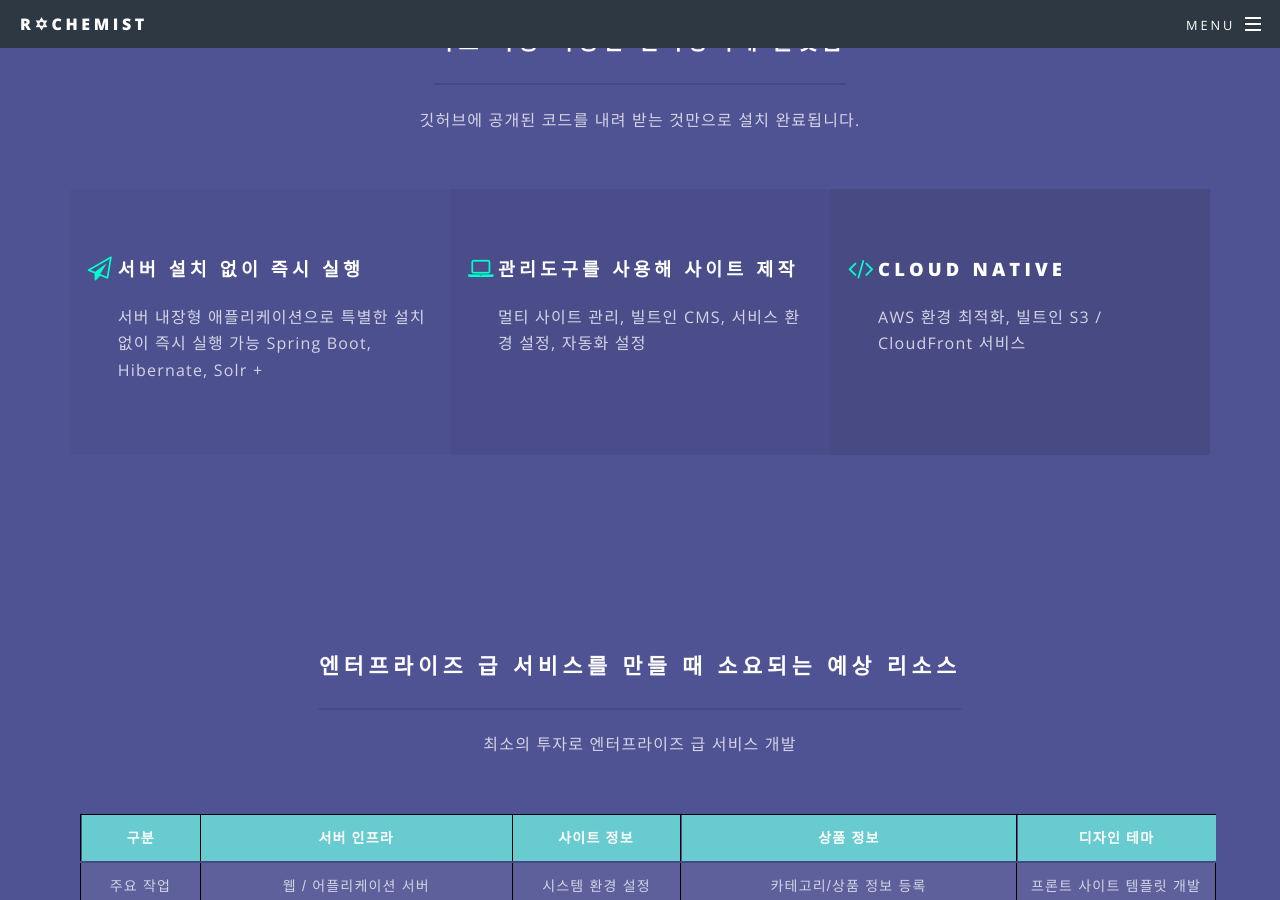
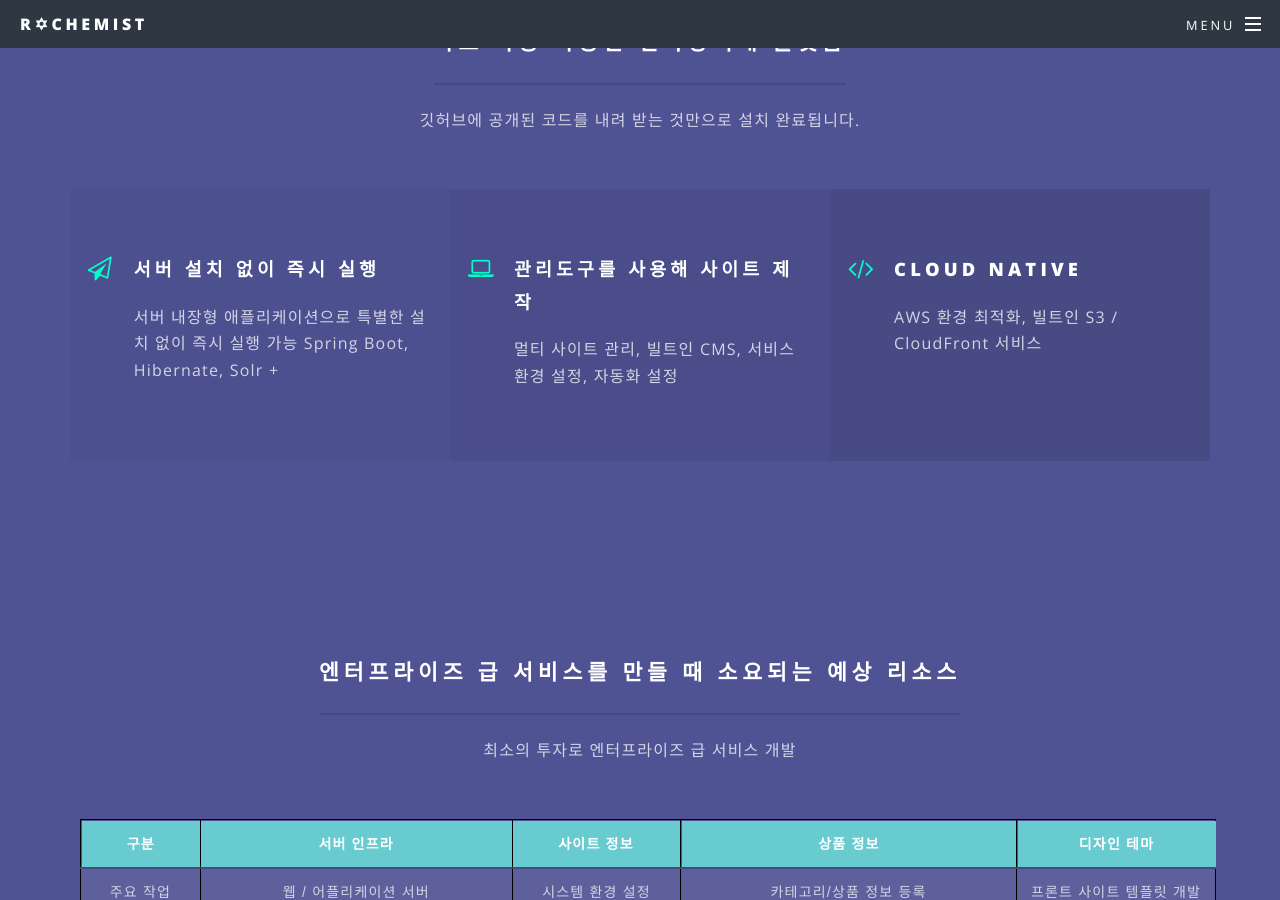
Before and after one commit to rchemist/rchemist.github.io, a Jekyll site: the page built from index.html, in a window 1280 px wide and 900 px high, scrolled down 973 px. Built offline with Jekyll 4.4.1, drawn with Linux system fonts in a browser that asks for light colours.

```diff
--- a/css/main.scss
+++ b/css/main.scss
@@ -894,7 +894,7 @@ $baseurl: '{{ site.baseurl }}/images';
 		width: 100%;
 
 		li {
-			@include padding(4em, 1em, (0,0,0.5,2em));
+			@include padding(4em, 1em, (0,0,0.5,3em));
 			display: block;
 			position: relative;
 			text-align: left;
```
